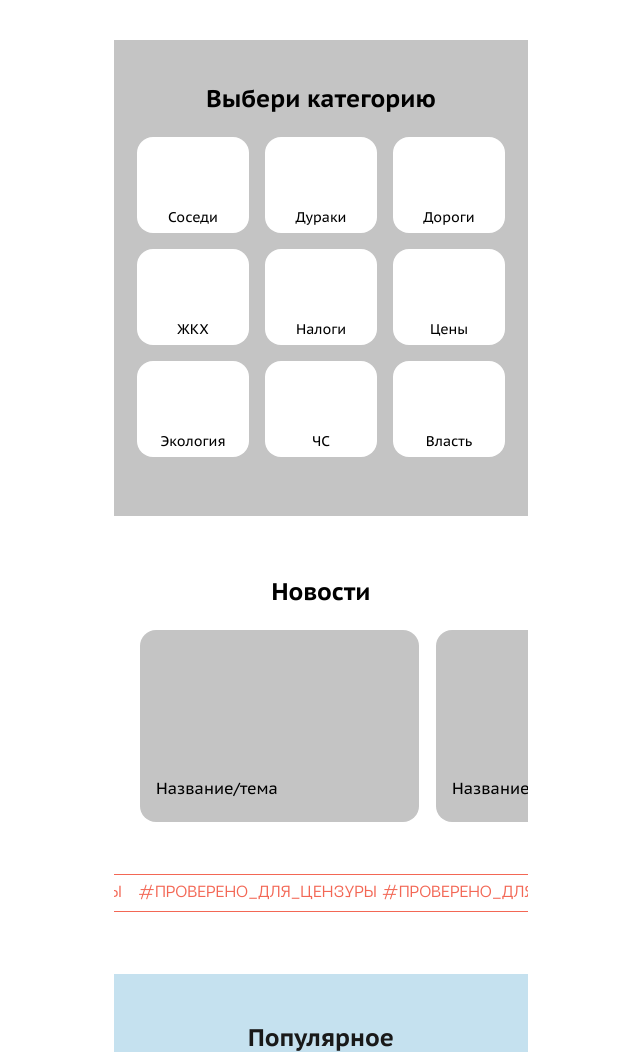
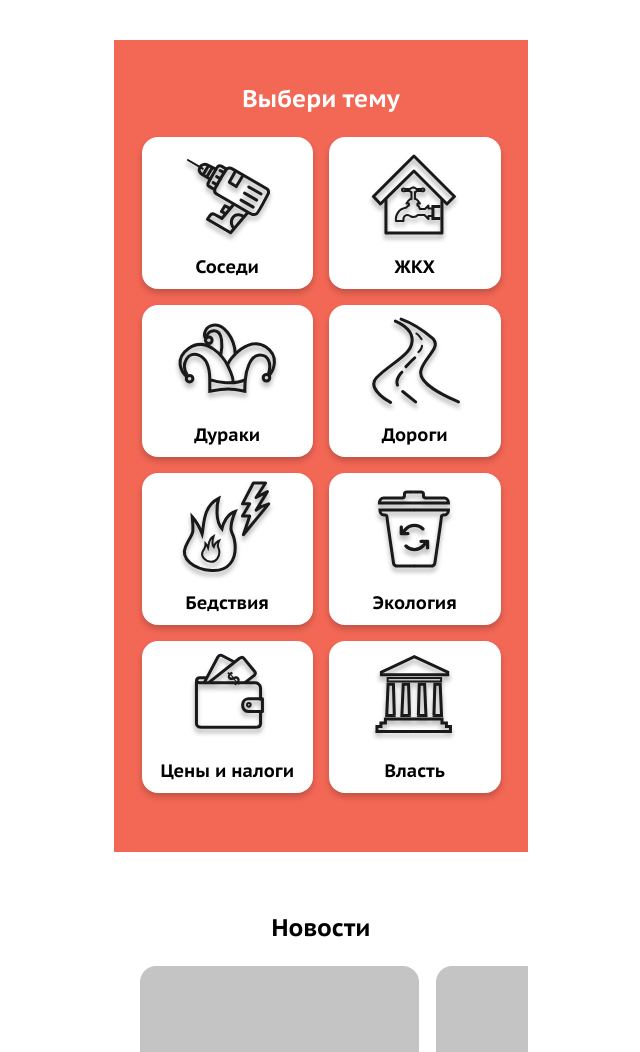
Before and after one commit to lenapronina/civil-poetry, a website built with webpack: page src/index.html in a window 1280 px wide. Shown: the part 760-1812 px from the top of the page, without its empty margins (319-959 px from the left). Built offline with nearby package versions, Linux system fonts and the light colour scheme.

Commit message:
style: изменить цвет блока категорий, наполнить иконками

```diff
--- a/src/blocks/problem/__name/problem__name.css
+++ b/src/blocks/problem/__name/problem__name.css
@@ -1,7 +1,7 @@
 .problem__name {
   font-style: normal;
-  font-weight: 500;
-  font-size: 14px;
-  line-height: 16px;
-  margin: 0 0 8px 0;
+  font-weight: bold;
+  font-size: 18px;
+  line-height: 23px;
+  margin: 10px 0 8px;
 }
--- a/src/blocks/problem/problem.css
+++ b/src/blocks/problem/problem.css
@@ -1,10 +1,12 @@
 .problem {
   background: #FFFFFF;
   border-radius: 16px;
-  height: 96px;
+  height: 152px;
   width: 100%;
   list-style: none;
   display: flex;
   justify-content: center;
-  align-items: flex-end;
+  align-items: center;
+  flex-direction: column;
+  box-shadow: 0px 4px 6px rgba(0, 0, 0, .2);
 }
--- a/src/blocks/problems-list/__heading/problems-list__heading.css
+++ b/src/blocks/problems-list/__heading/problems-list__heading.css
@@ -3,7 +3,7 @@
   font-weight: bold;
   font-size: 24px;
   line-height: 28px;
-  color: #000000;
+  color:white;
   margin: 0 auto 24px;
   width: fit-content;
 }
--- a/src/blocks/problems-list/__wrapper/problems-list__wrapper.css
+++ b/src/blocks/problems-list/__wrapper/problems-list__wrapper.css
@@ -1,7 +1,7 @@
 .problems-list__wrapper {
   display: grid;
-  grid-template-rows: repeat(3, 1fr);
-  grid-template-columns: repeat(3, 1fr);
+  grid-template-rows: repeat(4,1fr);
+  grid-template-columns: repeat(2,1fr);
   gap: 16px;
   position: relative;
   padding: 0;
--- a/src/blocks/problems-list/problems-list.css
+++ b/src/blocks/problems-list/problems-list.css
@@ -1,4 +1,4 @@
 .problems-list {
-  background-color: #C4C4C4;
-  padding: 45px 23px 59px;
+  background-color: #F36755;
+  padding: 45px 27.5px 59px;
 }
--- a/src/index.html
+++ b/src/index.html
@@ -19,33 +19,38 @@
       </div>
     </section>
     <section class="problems-list">
-      <h2 class="problems-list__heading">Выбери категорию</h2>
+      <h2 class="problems-list__heading">Выбери тему</h2>
       <ul class="problems-list__wrapper">
         <li class="problem">
+          <img src="<%=require('./images/problem-one.svg')%>" alt="Иконка Соседи">
           <h3 class="problem__name">Соседи</h3>
         </li>
         <li class="problem">
+          <img src="<%=require('./images/problem-two.svg')%>" alt="Иконка ЖКХ">
+          <h3 class="problem__name">ЖКХ</h3>
+        </li>
+        <li class="problem">
+          <img src="<%=require('./images/problem-three.svg')%>" alt="Иконка дураки">
           <h3 class="problem__name">Дураки</h3>
         </li>
         <li class="problem">
+          <img src="<%=require('./images/problem-four.svg')%>" alt="Иконка дороги">
           <h3 class="problem__name">Дороги</h3>
         </li>
         <li class="problem">
-          <h3 class="problem__name">ЖКХ</h3>
+          <img src="<%=require('./images/problem-five.svg')%>" alt="Иконка бедствия">
+          <h3 class="problem__name">Бедствия</h3>
         </li>
         <li class="problem">
-          <h3 class="problem__name">Налоги</h3>
-        </li>
-        <li class="problem">
-          <h3 class="problem__name">Цены</h3>
-        </li>
-        <li class="problem">
+          <img src="<%=require('./images/problem-six.svg')%>" alt="Иконка экология">
           <h3 class="problem__name">Экология</h3>
         </li>
         <li class="problem">
-          <h3 class="problem__name">ЧС</h3>
+          <img src="<%=require('./images/problem-seven.svg')%>" alt="Иконка цены и налоги">
+          <h3 class="problem__name">Цены и налоги</h3>
         </li>
         <li class="problem">
+          <img src="<%=require('./images/problem-eight.svg')%>" alt="Иконка власть">
           <h3 class="problem__name">Власть</h3>
         </li>
       </ul>
```
Also changed, not shown: src/images/problem-eight.svg (added), src/images/problem-five.svg (added), src/images/problem-four.svg (added), src/images/problem-one.svg (added), src/images/problem-seven.svg (added), src/images/problem-six.svg (added), src/images/problem-three.svg (added), src/images/problem-two.svg (added).
